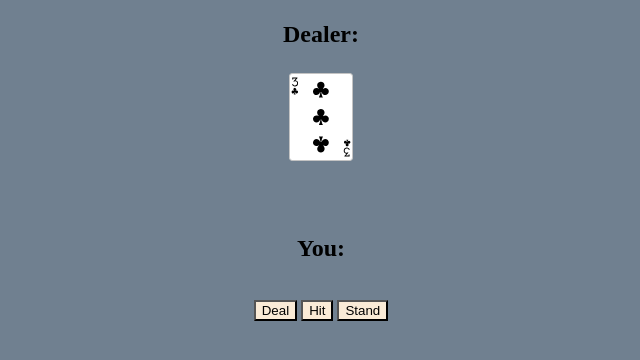
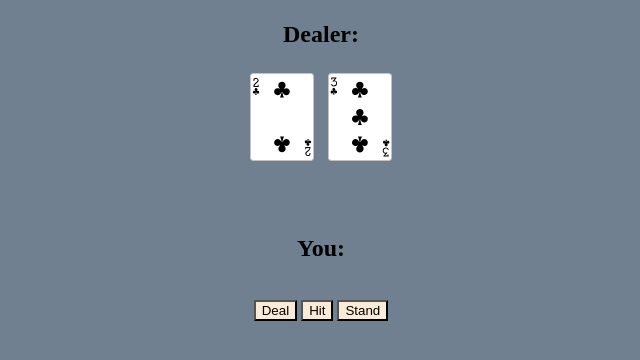
Before and after one commit to Jacobbshapiro/Black-jack, a plain HTML site: page index.html in a window 1280 px wide. Both pictures are taken after a click on the button "Deal". Shown: the part 66-426 px from the top of the page, without its empty margins (319-959 px from the left). Drawn offline with Linux system fonts and the light colour scheme.

Commit message:
adds two cards

```diff
--- a/index.html
+++ b/index.html
@@ -15,6 +15,7 @@
     <h2>Dealer: <span id="dealers"></span></h2>
     <!-- <div class="card hearts r03"></div> -->
     <div id="card 1" class="card"></div>
+    <div id="card 2" class="card"></div>
     <div id="dealers-cards"></div>
 
     <h2>You: <span id="yours"></span></h2>
--- a/main.js
+++ b/main.js
@@ -30,7 +30,11 @@ function shuffleArray (arrCards) {
 
 function displayCard() {
     let card1 = document.getElementById('card 1').classList
-    card1.add('c03')
+    card1.add(arrCards[idxDeck])
+    idxDeck++
+    let card2 = document.getElementById('card 2').classList
+    card2.add(arrCards[idxDeck])
+    idxDeck++
 }
 
 
```
